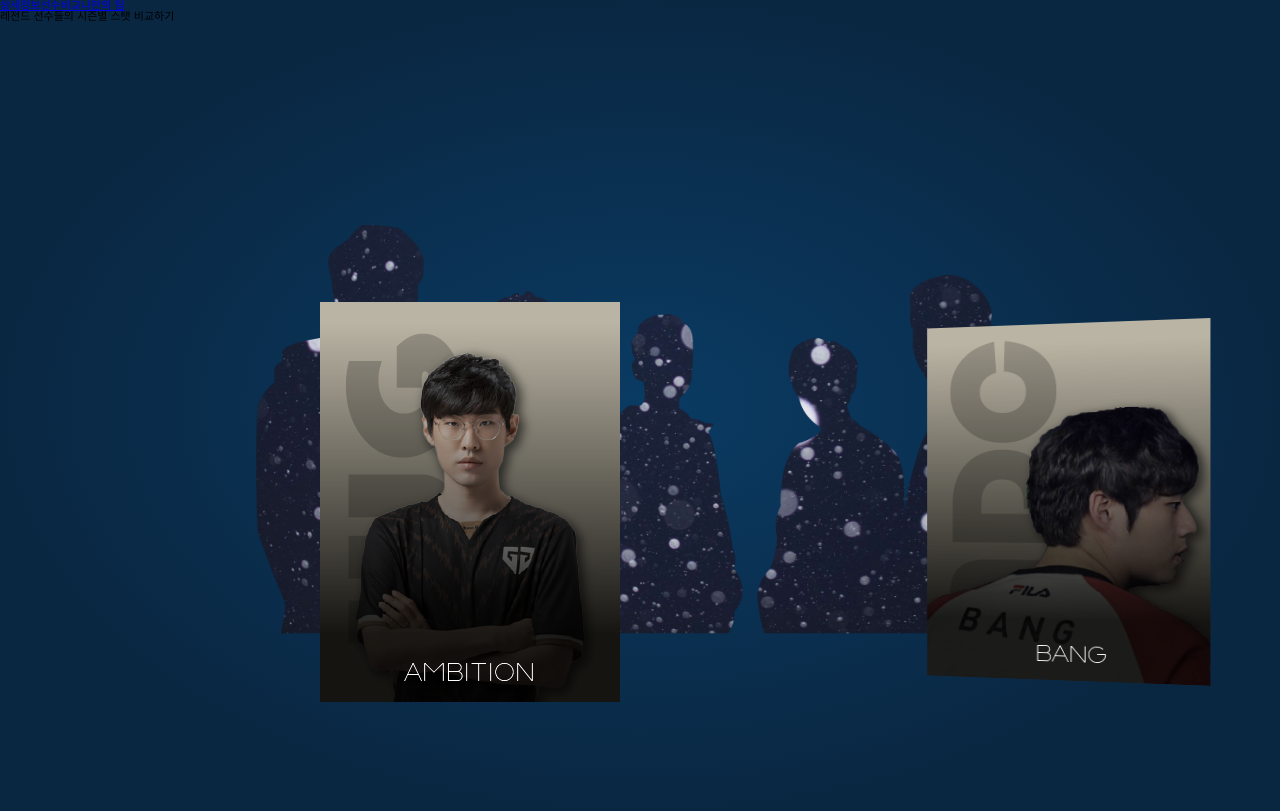
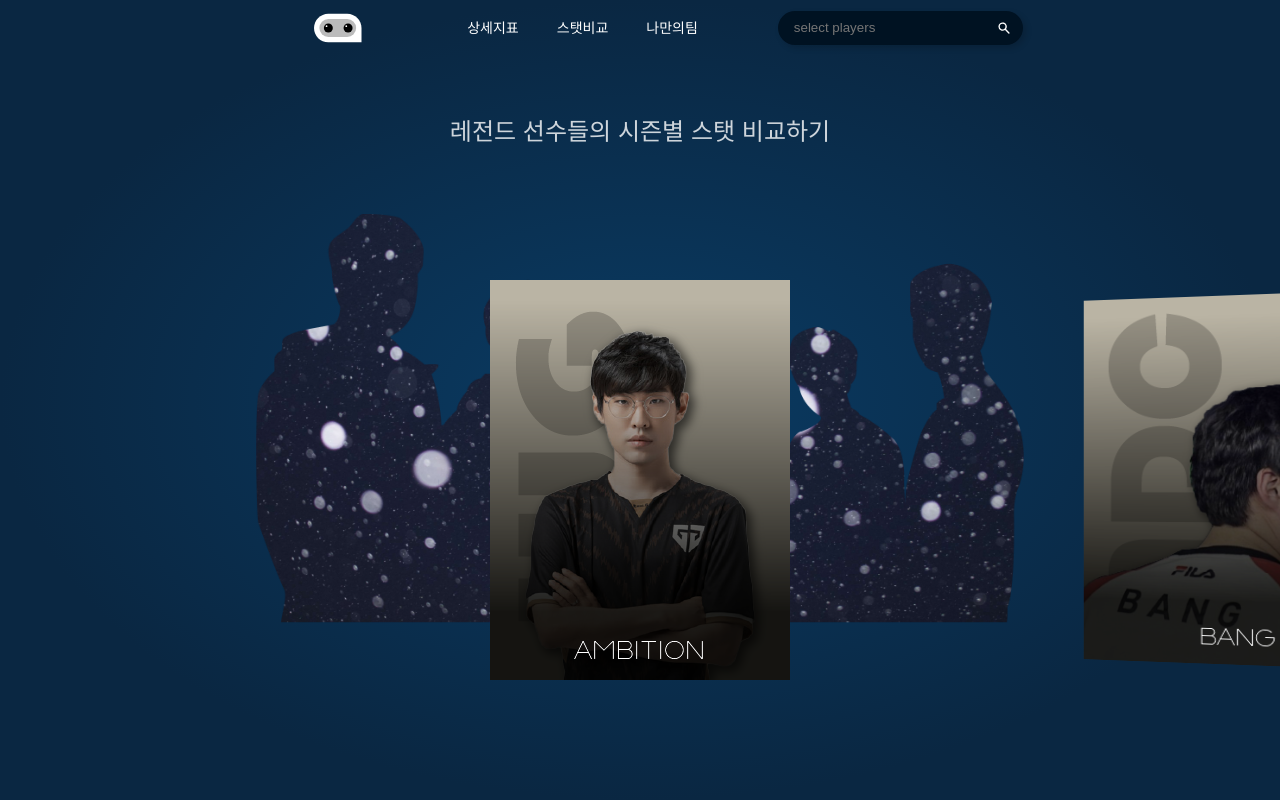
Before and after one commit to ilgon0110/legendgg-renewal, a Next.js app: page / in a window 1280 px wide. Built offline with nearby package versions, Linux system fonts and the light colour scheme.

Commit message:
style: index && Navbar Component styling

```diff
--- a/components/Navbar.tsx
+++ b/components/Navbar.tsx
@@ -1,26 +1,182 @@
-import Link from "next/link";
-import styled, { css } from "styled-components";
-
-const Nav = styled.nav`
-  display: flex;
-  justify-content: space-between;
-  align-items: center;
-  position: fixed;
-  width: 100%;
-  height: 56px;
-  top: 0;
-  font-size: 14px;
-  color: white;
-  z-index: 99;
-  padding: 0% 19%;
-`;
+import Link from 'next/link';
+import { useRouter } from 'next/router';
+import { useState } from 'react';
+import {
+  Nav,
+  Menu,
+  Outer,
+  Logo,
+  MenuBar,
+  Exit,
+  MenuLogo,
+  Items,
+  Item,
+  Alink,
+  UnderLine,
+  Search,
+  Input,
+  DataList,
+} from '../styles/components/Navbar';
 
 export default function Navbar() {
+  const router = useRouter();
+  const routerMatch = (url: string) => {
+    return router.pathname === `/${url}` ? true : false;
+  };
+  const statsMatch = routerMatch('stats');
+  const playersMatch = routerMatch('players');
+  const myteamsMatch = routerMatch('myteams');
+  const [menuState, setMenuState] = useState(false);
+  const onMenuClick = () => {
+    setMenuState((prev) => !prev);
+  };
+  const playersName = [
+    'ambition',
+    'bang',
+    'bdd',
+    'bengi',
+    'beryL',
+    'canyon',
+    'chovy',
+    'crown',
+    'cuvee',
+    'deft',
+    'faker',
+    'flame',
+    'fly',
+    'gorilla',
+    'imp',
+    'kakao',
+    'khan',
+    'kuro',
+    'madlife',
+    'marin',
+    'mata',
+    'nuguri',
+    'pawn',
+    'peanut',
+    'pray',
+    'rascal',
+    'ruler',
+    'score',
+    'showmaker',
+    'shy',
+    'smeb',
+    'ssumday',
+    'tarzan',
+    'teddy',
+    'viper',
+    'wolf',
+  ];
+
   return (
-    <nav>
-      <Link href={"./stats"}>상세정보</Link>
-      <Link href={"./players"}>선수비교</Link>
-      <Link href={"./myteams"}>나만의 팀</Link>
-    </nav>
+    <>
+      <Nav>
+        <Menu onClick={onMenuClick} isClicked={menuState}></Menu>
+        <Outer>
+          <Link href={'/'}>
+            <Logo isClicked={menuState}>
+              <svg
+                xmlns="http://www.w3.org/2000/svg"
+                id="logo-40"
+                viewBox="0 0 58 32"
+                fill="none"
+              >
+                <path
+                  d="M0 16C0 7.16344 7.16344 0 16 0H37C45.8366 0 53 7.16344 53 16V32H16C7.16344 32 0 24.8366 0 16Z"
+                  fill="#ffffff"
+                  stopColor="#ffffff"
+                />
+                <rect
+                  x="6"
+                  y="6"
+                  width="41"
+                  height="20"
+                  rx="10"
+                  fill="#bbbbbb"
+                  stopColor="#bbbbbb"
+                />
+                <circle cx="16" cy="16" r="5" fill="#000000" />
+                <circle cx="14" cy="14" r="1" fill="#ffffff" />
+                <circle cx="38" cy="16" r="5" fill="#000000" />
+                <circle cx="36" cy="14" r="1" fill="#ffffff" />
+              </svg>
+            </Logo>
+          </Link>
+        </Outer>
+        <MenuBar isClicked={menuState}>
+          <Exit onClick={onMenuClick} isClicked={menuState}></Exit>
+          <MenuLogo
+            xmlns="http://www.w3.org/2000/svg"
+            id="logo-40"
+            viewBox="0 0 58 32"
+            fill="none"
+          >
+            <path
+              d="M0 16C0 7.16344 7.16344 0 16 0H37C45.8366 0 53 7.16344 53 16V32H16C7.16344 32 0 24.8366 0 16Z"
+              fill="#ffffff"
+              stopColor="#ffffff"
+            />
+            <rect
+              x="6"
+              y="6"
+              width="41"
+              height="20"
+              rx="10"
+              fill="#bbbbbb"
+              stopColor="#bbbbbb"
+            />
+            <circle cx="16" cy="16" r="5" fill="#000000" />
+            <circle cx="14" cy="14" r="1" fill="#ffffff" />
+            <circle cx="38" cy="16" r="5" fill="#000000" />
+            <circle cx="36" cy="14" r="1" fill="#ffffff" />
+          </MenuLogo>
+          <Items>
+            <Item>
+              <Link href={'/stats'} legacyBehavior>
+                <Alink>
+                  상세지표{statsMatch && <UnderLine layoutId="underline" />}
+                </Alink>
+              </Link>
+            </Item>
+            <Item>
+              <Link href={'/players'} legacyBehavior>
+                <Alink>
+                  스탯비교
+                  {playersMatch && <UnderLine layoutId="underline" />}
+                </Alink>
+              </Link>
+            </Item>
+            <Item>
+              <Link href={'/myteams'} legacyBehavior>
+                <Alink>
+                  나만의팀
+                  {myteamsMatch && <UnderLine layoutId="underline" />}
+                </Alink>
+              </Link>
+            </Item>
+          </Items>
+          <Search>
+            <Input list="players" placeholder="select players" />
+            <DataList id="players">
+              {playersName?.map((name) => (
+                <option value={name} key={name}></option>
+              ))}
+            </DataList>
+            <svg
+              fill="currentColor"
+              viewBox="0 0 20 20"
+              xmlns="http://www.w3.org/2000/svg"
+            >
+              <path
+                fillRule="evenodd"
+                d="M8 4a4 4 0 100 8 4 4 0 000-8zM2 8a6 6 0 1110.89 3.476l4.817 4.817a1 1 0 01-1.414 1.414l-4.816-4.816A6 6 0 012 8z"
+                clipRule="evenodd"
+              ></path>
+            </svg>
+          </Search>
+        </MenuBar>
+      </Nav>
+    </>
   );
 }
--- a/pages/index.tsx
+++ b/pages/index.tsx
@@ -1,15 +1,15 @@
-import styled, { css } from "styled-components";
-import { Swiper, SwiperSlide } from "swiper/react";
-import "swiper/css";
-import "swiper/css/effect-coverflow";
-import "swiper/css/pagination";
-import { Keyboard, EffectCoverflow, Pagination } from "swiper";
-import Head from "next/head";
-import Image from "next/image";
+import styled, { css } from 'styled-components';
+import { Swiper, SwiperSlide } from 'swiper/react';
+import 'swiper/css';
+import 'swiper/css/effect-coverflow';
+import 'swiper/css/pagination';
+import { Keyboard, EffectCoverflow, Pagination } from 'swiper';
+import Head from 'next/head';
+import Image from 'next/image';
 
 const Container = styled.div`
   height: 100vh;
-  background: url("${process.env.PUBLIC_URL}/imgs/oldrox.png");
+  background: url('${process.env.PUBLIC_URL}/imgs/oldrox.png');
   background-repeat: no-repeat;
   background-position: 50% 55%;
   background-size: 60%;
@@ -20,50 +20,62 @@ const Wrapper = styled.div`
   top: 35%;
 `;
 
+const Text = styled.h1`
+  width: 100%;
+  text-align: center;
+  position: absolute;
+  color: white;
+  font-size: 24px;
+  font-weight: 300px;
+  top: 15%;
+  opacity: 0.8;
+`;
+
 const Box = styled.div`
   width: 300px;
   height: 400px;
   position: relative;
+  margin: 0 auto;
 `;
 
 export default function Home() {
   const playersName = [
-    "ambition",
-    "bang",
-    "bdd",
-    "bengi",
-    "beryL",
-    "canyon",
-    "chovy",
-    "crown",
-    "cuvee",
-    "deft",
-    "faker",
-    "flame",
-    "fly",
-    "gorilla",
-    "imp",
-    "kakao",
-    "khan",
-    "kuro",
-    "madlife",
-    "marin",
-    "mata",
-    "nuguri",
-    "pawn",
-    "peanut",
-    "pray",
-    "rascal",
-    "ruler",
-    "score",
-    "showmaker",
-    "shy",
-    "smeb",
-    "ssumday",
-    "tarzan",
-    "teddy",
-    "viper",
-    "wolf",
+    'ambition',
+    'bang',
+    'bdd',
+    'bengi',
+    'beryL',
+    'canyon',
+    'chovy',
+    'crown',
+    'cuvee',
+    'deft',
+    'faker',
+    'flame',
+    'fly',
+    'gorilla',
+    'imp',
+    'kakao',
+    'khan',
+    'kuro',
+    'madlife',
+    'marin',
+    'mata',
+    'nuguri',
+    'pawn',
+    'peanut',
+    'pray',
+    'rascal',
+    'ruler',
+    'score',
+    'showmaker',
+    'shy',
+    'smeb',
+    'ssumday',
+    'tarzan',
+    'teddy',
+    'viper',
+    'wolf',
   ];
   return (
     <>
@@ -71,10 +83,10 @@ export default function Home() {
         <title>Home</title>
       </Head>
       <Container>
-        <h1>레전드 선수들의 시즌별 스탯 비교하기</h1>
+        <Text>레전드 선수들의 시즌별 스탯 비교하기</Text>
         <Wrapper>
           <Swiper
-            effect={"coverflow"}
+            effect={'coverflow'}
             spaceBetween={0}
             keyboard={{
               enabled: true,
@@ -95,16 +107,25 @@ export default function Home() {
             breakpoints={{
               768: {
                 slidesPerView: 2,
+                centeredSlides: true,
               },
               1440: {
                 slidesPerView: 3.5,
+                centeredSlides: true,
               },
             }}
           >
             {playersName.map((a) => (
               <SwiperSlide key={a}>
                 <Box>
-                  <Image src={`/imgs/profiles/${a}.png`} alt={a} fill />
+                  <Image
+                    src={`/imgs/profiles/${a}.png`}
+                    alt={a}
+                    fill
+                    sizes="100%"
+                    quality={100}
+                    priority
+                  />
                 </Box>
               </SwiperSlide>
             ))}
--- /dev/null
+++ b/styles/components/Navbar.ts
@@ -0,0 +1,228 @@
+import styled, { css } from 'styled-components';
+import { motion } from 'framer-motion';
+import { media } from '../theme';
+
+export const Nav = styled.nav`
+  display: flex;
+  justify-content: space-between;
+  align-items: center;
+  position: fixed;
+  width: 100%;
+  height: 56px;
+  font-size: 14px;
+  color: white;
+  z-index: 99;
+  padding: 0% 19%;
+  box-sizing: border-box;
+  ${() => media.tablet} {
+    display: flex;
+  }
+`;
+export const Outer = styled.div`
+  width: fit-content;
+  ${() => media.tablet} {
+    width: 100%;
+    height: 56px;
+  }
+`;
+export const Menu = styled.div<{ isClicked: boolean }>`
+  ${() => media.tablet} {
+    display ${(props) => (props.isClicked ? 'block' : 'none')};
+    width: 48px;
+    height: 52px;
+    background: url('${process.env.PUBLIC_URL}/imgs/menu.png');
+    background-repeat: no-repeat;
+    background-size: 100%;
+    background-position: center;
+    position: relative;
+  }
+  ${() => media.mobile} {
+    width: 36px;
+  }
+`;
+
+export const Logo = styled.div<{ isClicked: boolean }>`
+  position: relative;
+  width: fit-content;
+  height: 54px;
+  margin-left: -30%;
+  ${() => media.tablet} {
+    display: ${(props) => (props.isClicked ? null : 'none')};
+    width: fit-content;
+    margin: 0 auto;
+  }
+  svg {
+    width: 52px;
+    height: 54px;
+  }
+`;
+
+export const MenuBar = styled.div<{ isClicked: boolean }>`
+  display: flex;
+  ${() => media.tablet} {
+    position: fixed;
+    display: block;
+    left: 0%;
+    top: 0%;
+    width: 70%;
+    height: 100%;
+    box-shadow: ${(props) => props.theme.boxShadow.normal};
+    background-color: #5f5873;
+    ${(props) => {
+      if (props.isClicked) {
+        return `
+          left: -70%;
+          -webkit-transition: left 0.3s ease;
+          -o-transition: left 0.3s ease;
+          -moz-transition: left 0.3s ease;
+          transition: left 0.3s ease;
+				`;
+      } else {
+        return `
+          left: 0%;
+          -webkit-transition: left 0.3s ease;
+          -o-transition: left 0.3s ease;
+          -moz-transition: left 0.3s ease;
+          transition: left 0.3s ease;
+				`;
+      }
+    }}
+  }
+`;
+
+export const MenuLogo = styled.svg`
+  display: none;
+  ${() => media.tablet} {
+    display: block;
+    width: 120px;
+    margin: 0 auto;
+    margin-top: 120px;
+  }
+  ${() => media.mobile} {
+    width: 80px;
+    margin: 0 auto;
+    margin-top: 150px;
+  }
+`;
+
+export const Exit = styled.div<{ isClicked: boolean }>`
+  ${() => media.tablet} {
+    position: relative;
+    width: 42px;
+    height: 52px;
+    z-index: 2;
+    background: url('${process.env.PUBLIC_URL}/imgs/exit.png');
+    background-repeat: no-repeat;
+    background-size: 100%;
+    left: 55vw;
+    margin-top: 16px;
+  }
+`;
+
+export const Items = styled.ul`
+  display: flex;
+  position: relative;
+  align-items: center;
+  margin-right: 42px;
+  ${() => media.tablet} {
+    display: block;
+    width: 100%;
+    margin-top: 120px;
+    font-size: 24px;
+  }
+  ${() => media.mobile} {
+    font-size: 16px;
+    margin-top: 88px;
+  }
+`;
+
+export const Item = styled.li`
+  position: relative;
+  display: flex;
+  justify-content: center;
+  align-items: center;
+  flex-direction: column;
+  margin-right: 38px;
+  ${() => media.tablet} {
+    display: block;
+    margin-left: 80px;
+    margin-top: 32px;
+  }
+  ${() => media.mobile} {
+    margin-top: 24px;
+    margin-left: 24px;
+  }
+`;
+
+export const Alink = styled.a`
+  text-decoration: none;
+  cursor: pointer;
+`;
+
+export const Search = styled.form`
+  display: flex;
+  align-items: center;
+  width: fit-content;
+  ${() => media.tablet} {
+    display: flex;
+    align-items: center;
+    position: relative;
+    height: fit-content;
+    width: 75%;
+    margin-top: -250px;
+    margin-left: 80px;
+    padding-right: -50%;
+  }
+  ${() => media.mobile} {
+    margin-top: -180px;
+    margin-left: 24px;
+    width: 85%;
+  }
+  svg {
+    position: relative;
+    right: 10%;
+    width: 14px;
+    height: 14px;
+    z-index: 1;
+  }
+`;
+
+export const Input = styled.input`
+  position: relative;
+  right: 0%;
+  background: #001222 0% 0% no-repeat padding-box;
+  color: white;
+  box-shadow: 3px 3px 6px #00000029;
+  border: none;
+  border-radius: 20px;
+  width: 191px;
+  height: 32px;
+  padding-left: 16px;
+  padding-right: 38px;
+  ${() => media.tablet} {
+    width: 100%;
+  }
+  ${() => media.mobile} {
+    width: 100%;
+    height: 28px;
+    font-size: 12px;
+  }
+`;
+
+export const DataList = styled.datalist`
+  color: white;
+`;
+
+export const UnderLine = styled(motion.span)`
+  position: absolute;
+  width: 50px;
+  height: 1px;
+  bottom: -6px;
+  left: 0;
+  right: 0;
+  margin: 0 auto;
+  background-color: #00ff99;
+  ${() => media.tablet} {
+    display: none;
+  }
+`;
```
